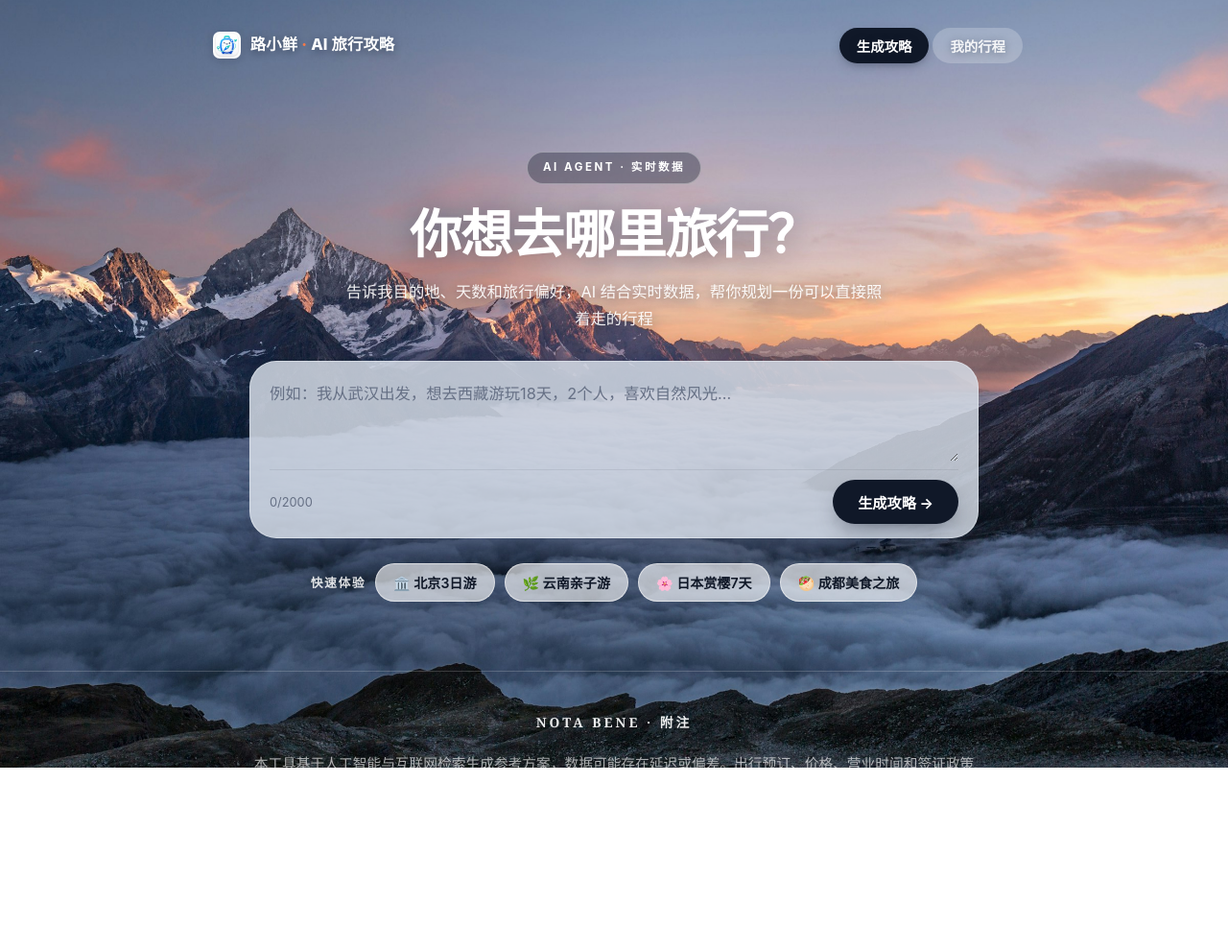
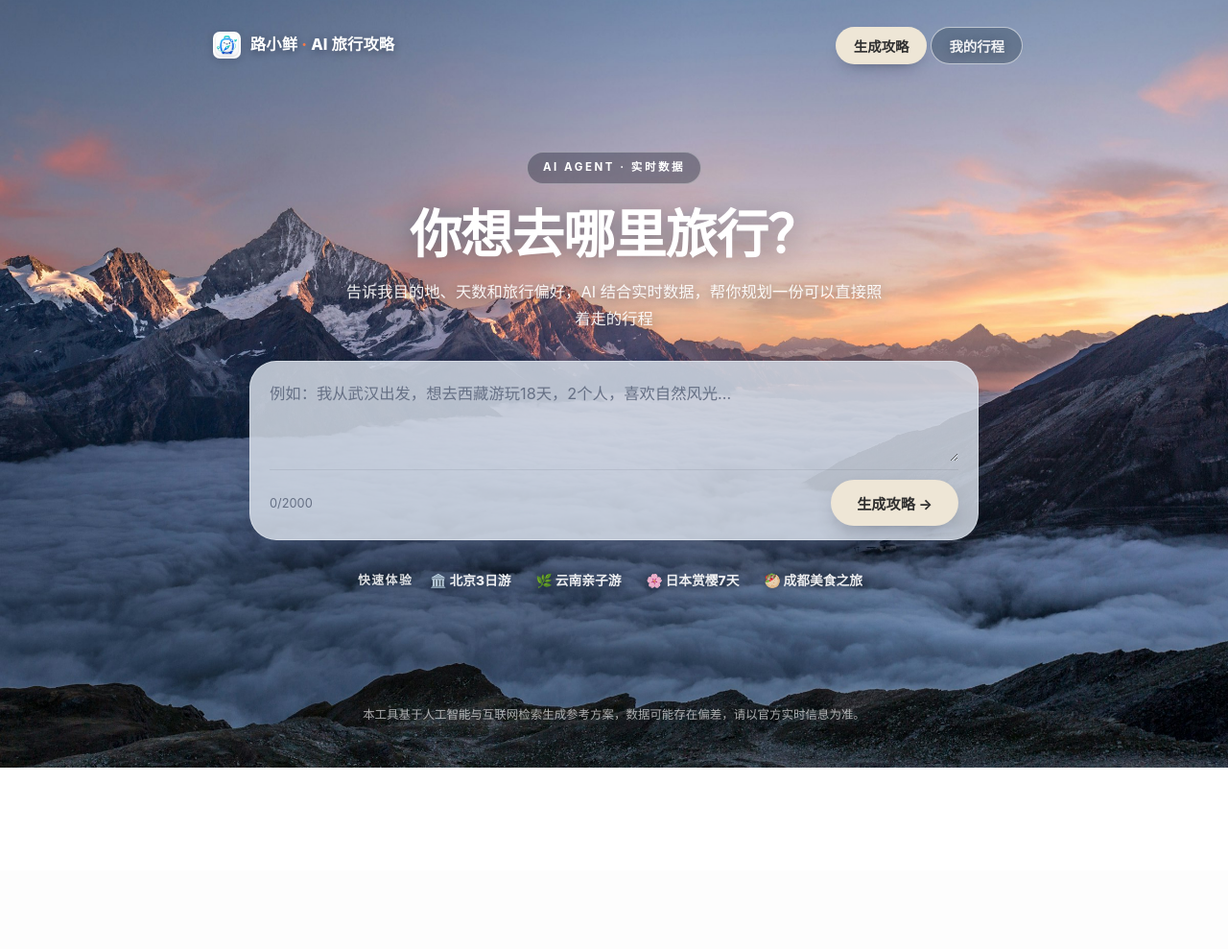
Before and after one commit to shixiong0529/trip, a FastAPI app: page / in a window 1280 px wide. Shown: the whole page at 96% size. After the commit the page ends 800 px from the top, so only its background shows below. Run offline with FastAPI, Linux system fonts and the light colour scheme; some libraries are stand-ins or nearby versions.

Commit message:
微调首页按钮与页脚样式

```diff
--- a/static/index.html
+++ b/static/index.html
@@ -51,10 +51,10 @@
 
       <div class="quick-tags">
         <span class="tag-label">快速体验</span>
-        <button class="tag" data-query="北京3日游，2人，预算4000元，喜欢历史文化">&#x1F3DB;&#xFE0F; 北京3日游</button>
-        <button class="tag" data-query="云南亲子游8天，一家三口，预算12000元，喜欢自然风光">&#x1F33F; 云南亲子游</button>
-        <button class="tag" data-query="日本赏樱7天，2人，预算20000元，喜欢美食和樱花">&#x1F338; 日本赏樱7天</button>
-        <button class="tag" data-query="成都美食之旅4天，1人，预算3000元，纯吃纯玩">&#x1F959; 成都美食之旅</button>
+        <button class="tag" data-query="我从武汉出发，到北京玩3天，喜欢历史文化...">&#x1F3DB;&#xFE0F; 北京3日游</button>
+        <button class="tag" data-query="我从武汉出发，到云南玩8天，喜欢自然风光和亲子体验...">&#x1F33F; 云南亲子游</button>
+        <button class="tag" data-query="我从武汉出发，到日本玩7天，喜欢樱花和美食...">&#x1F338; 日本赏樱7天</button>
+        <button class="tag" data-query="我从武汉出发，到成都玩4天，喜欢美食和城市漫游...">&#x1F959; 成都美食之旅</button>
       </div>
 
     </div>
@@ -111,8 +111,7 @@
 <!-- ====== Footer ====== -->
 <footer class="app-footer">
   <div class="footer-note">
-    <p class="footer-kicker">NOTA BENE · 附注</p>
-    <p class="footer-copy">本工具基于人工智能与互联网检索生成参考方案，数据可能存在延迟或偏差。出行预订、价格、营业时间和签证政策请以官方实时信息为准。</p>
+    <p class="footer-copy">本工具基于人工智能与互联网检索生成参考方案，数据可能存在偏差，请以官方实时信息为准。</p>
   </div>
   <div class="footer-bottom">
     <div class="footer-brand">
--- a/static/style.css
+++ b/static/style.css
@@ -8,6 +8,8 @@
   --ink: #101828;
   --ink-2: #344054;
   --ink-3: #667085;
+  --action: #eee6d6;
+  --action-hover: #f7efe1;
   --accent: #ff7a45;          /* 日出橙,呼应背景 */
   --accent-deep: #f4511e;
   --glass: rgba(255, 255, 255, 0.72);
@@ -96,8 +98,8 @@ body {
   padding: 4px;
 }
 .nav-tab {
-  border: none;
-  background: rgba(255, 255, 255, 0.22);
+  border: 1px solid rgba(255, 255, 255, 0.58);
+  background: rgba(31, 52, 68, 0.34);
   color: rgba(255, 255, 255, 0.9);
   font-size: 0.9em;
   font-weight: 600;
@@ -110,13 +112,15 @@ body {
   text-shadow: 0 1px 8px rgba(16, 24, 40, 0.35);
 }
 .nav-tab:hover {
-  background: rgba(255, 255, 255, 0.32);
+  background: rgba(31, 52, 68, 0.48);
   color: #fff;
 }
 .nav-tab.active {
-  background: var(--ink);
-  color: #fff;
-  box-shadow: 0 4px 12px -4px rgba(16, 24, 40, 0.5);
+  background: var(--action);
+  border-color: rgba(238, 230, 214, 0.9);
+  color: #2f2f2f;
+  text-shadow: none;
+  box-shadow: 0 8px 18px -10px rgba(16, 24, 40, 0.55);
 }
 
 /* ---------- 主内容 ---------- */
@@ -219,14 +223,15 @@ body {
   padding: 12px 26px;
 }
 .btn-primary {
-  background: var(--ink);
-  color: #fff;
-  box-shadow: 0 10px 24px -8px rgba(16, 24, 40, 0.55);
+  background: var(--action);
+  color: #2f2f2f;
+  border: 1px solid rgba(238, 230, 214, 0.9);
+  box-shadow: 0 10px 24px -10px rgba(16, 24, 40, 0.42);
 }
 .btn-primary:hover {
   transform: translateY(-1px);
-  background: #1d2939;
-  box-shadow: 0 14px 30px -8px rgba(16, 24, 40, 0.6);
+  background: var(--action-hover);
+  box-shadow: 0 14px 30px -10px rgba(16, 24, 40, 0.48);
 }
 .btn-primary:active { transform: translateY(0); }
 .btn-ghost {
@@ -263,22 +268,24 @@ body {
   text-shadow: 0 1px 8px rgba(16, 24, 40, 0.5);
 }
 .tag {
-  background: rgba(255, 255, 255, 0.62);
-  border: 1px solid var(--glass-border);
+  background: transparent;
+  border: none;
   border-radius: var(--radius-pill);
-  padding: 9px 18px;
-  font-size: 0.88em;
-  font-weight: 600;
-  color: var(--ink);
+  padding: 5px 8px;
+  font-size: 0.86em;
+  font-weight: 800;
+  color: rgba(255, 255, 255, 0.9);
   cursor: pointer;
   transition: all 0.18s ease;
   font-family: inherit;
-  box-shadow: var(--shadow-sm);
+  box-shadow: none;
+  text-shadow: 0 2px 10px rgba(16, 24, 40, 0.58);
 }
 .tag:hover {
-  background: #fff;
-  transform: translateY(-2px);
-  box-shadow: 0 12px 28px -10px rgba(16, 24, 40, 0.35);
+  background: transparent;
+  color: #fff;
+  transform: translateY(-1px);
+  box-shadow: none;
 }
 
 /* ---------- 状态条 ---------- */
@@ -584,7 +591,7 @@ body {
   margin-top: auto;
   color: rgba(255, 255, 255, 0.82);
   background: transparent;
-  box-shadow: inset 0 1px 0 rgba(255, 255, 255, 0.18);
+  box-shadow: none;
 }
 .footer-note {
   max-width: 920px;
@@ -603,7 +610,7 @@ body {
 .footer-copy {
   max-width: 760px;
   margin: 0 auto;
-  font-size: 0.92em;
+  font-size: 0.78em;
   line-height: 1.9;
   color: rgba(255, 255, 255, 0.64);
 }
@@ -699,11 +706,11 @@ body {
     font-size: 1.02em;
   }
 
-  /* ---- 快速体验：两列等宽卡片 ---- */
+  /* ---- 快速体验：手机端两列文字按钮 ---- */
   .quick-tags {
     display: grid;
     grid-template-columns: 1fr 1fr;
-    gap: 10px;
+    gap: 10px 12px;
     margin-top: 22px;
   }
   .tag-label {
@@ -717,9 +724,9 @@ body {
     justify-content: center;
     gap: 6px;
     width: 100%;
-    min-height: 50px;
-    padding: 10px 12px;
-    font-size: 0.9em;
+    min-height: 34px;
+    padding: 4px 2px;
+    font-size: 0.82em;
   }
 
   .panel { padding: 20px 16px; }
```
